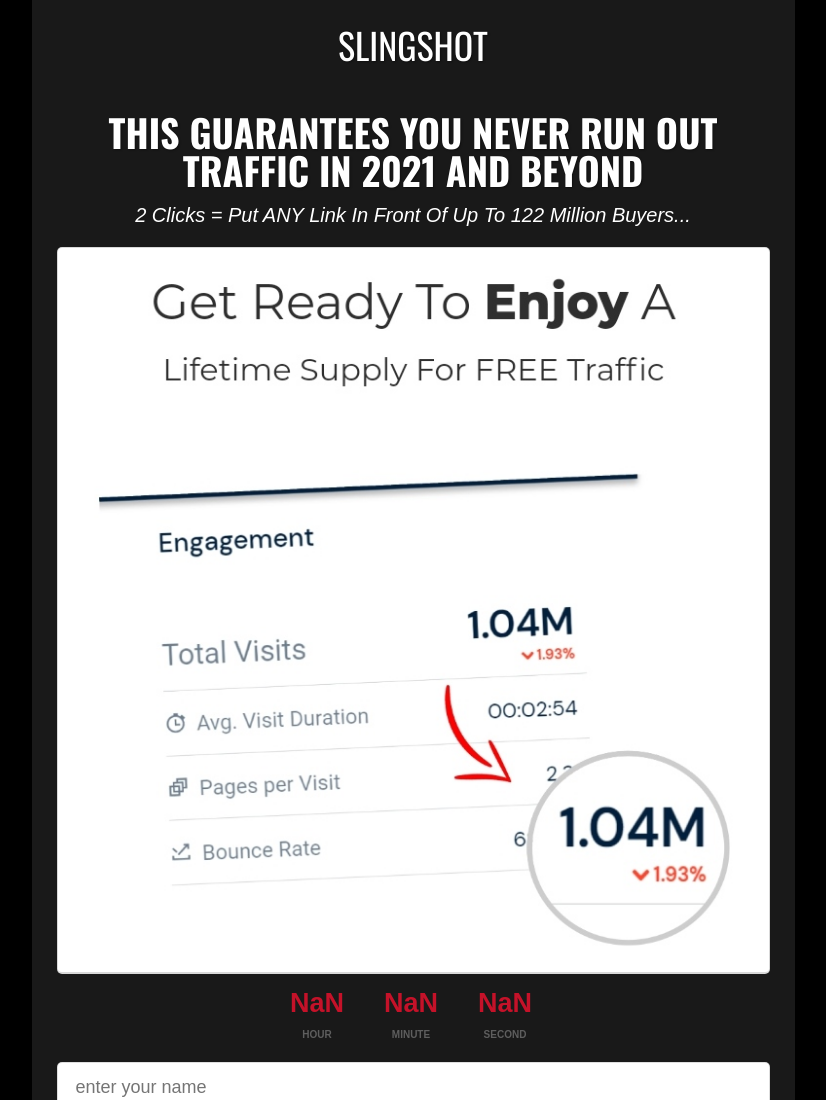
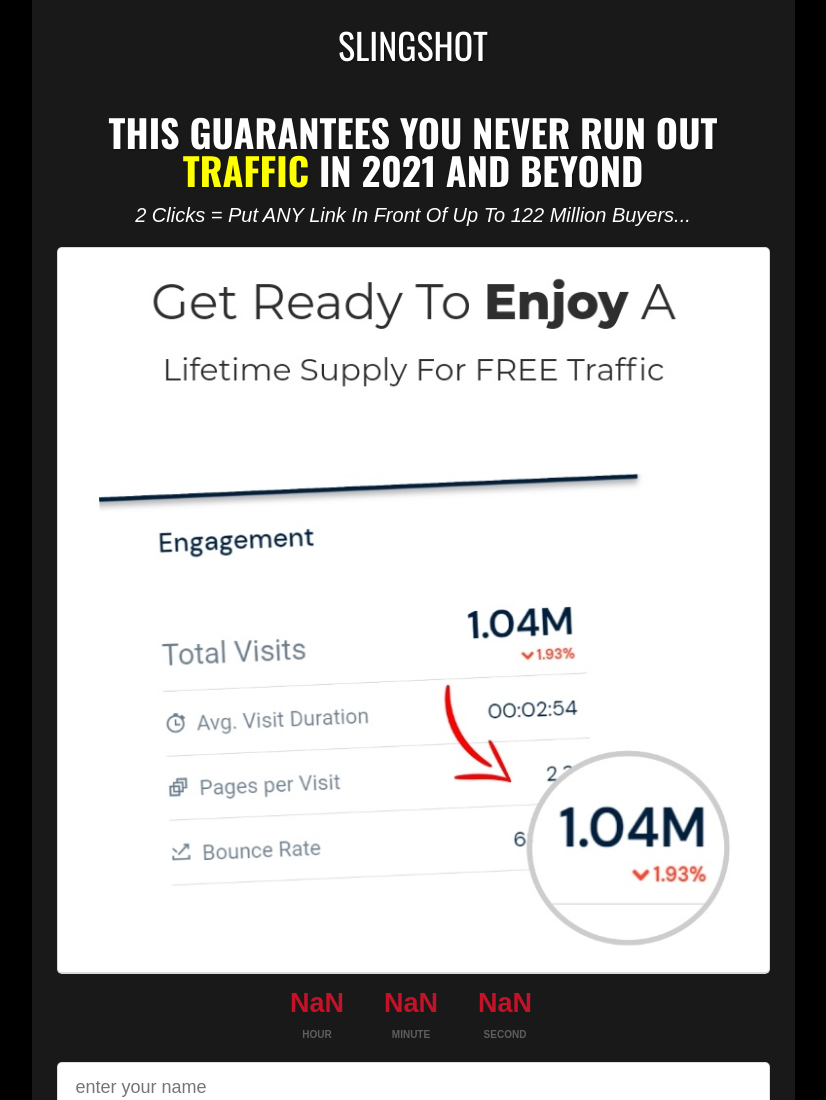
Before and after one commit to Nirajjj/sling-shot-traffic, a plain HTML site: page index.html in a window 1280 px wide. Shown: the top 1100 px of the page, without its empty margins (227-1053 px from the left). Drawn offline with nearby package versions, Linux system fonts and the light colour scheme; no server answers; a web font is replaced by a local one.

Commit message:
updated index.html

```diff
--- a/index.html
+++ b/index.html
@@ -114,7 +114,7 @@
               <div class="de elHeadlineWrapper ui-droppable de-editable" id="headline-90798" data-de-type="headline" data-de-editing="false" data-title="headline" data-ce="true" data-trigger="none" data-animate="fade" data-delay="500" style="margin-top: 15px; cursor: pointer; outline: none; display: block; font-family: Oswald, Helvetica, sans-serif !important;" aria-disabled="false" data-google-font="Oswald">
                 <div class="ne elHeadline hsSize3 elMargin0 elBGStyle0 hsTextShadow2 deUppercase deNormalLS lh1 mfs_26" style="text-align: center; color: rgb(255, 255, 255); font-size: 38px;" data-bold="inherit" contenteditable="false">
                   <b><h1 align="center">slingshot</h1><br>
-                   This GUARANTEES You Never Run Out Traffic In 2021 And Beyond           </b><br>
+                   This GUARANTEES You Never Run Out <font color="yellow">Traffic</font> In 2021 And Beyond           </b><br>
                 </div>
               </div>
               <!-- sub headline-->
```
